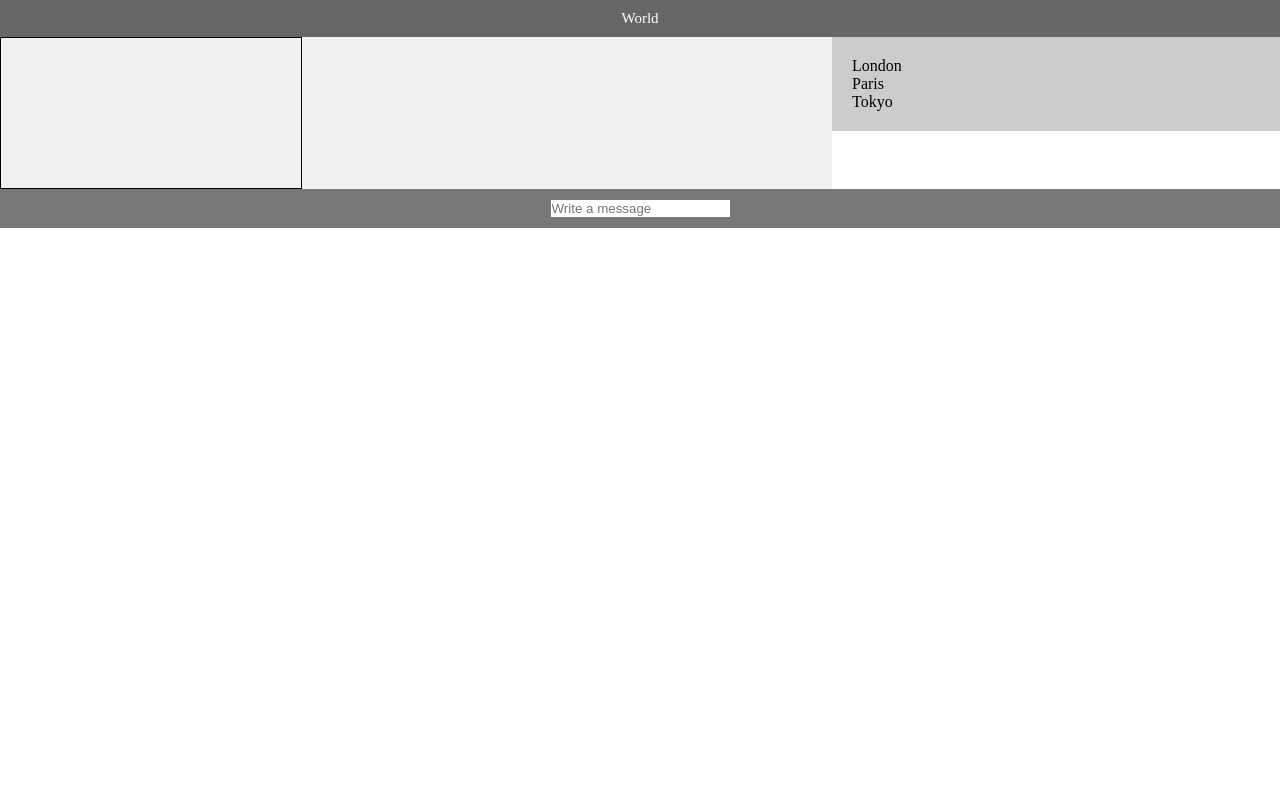
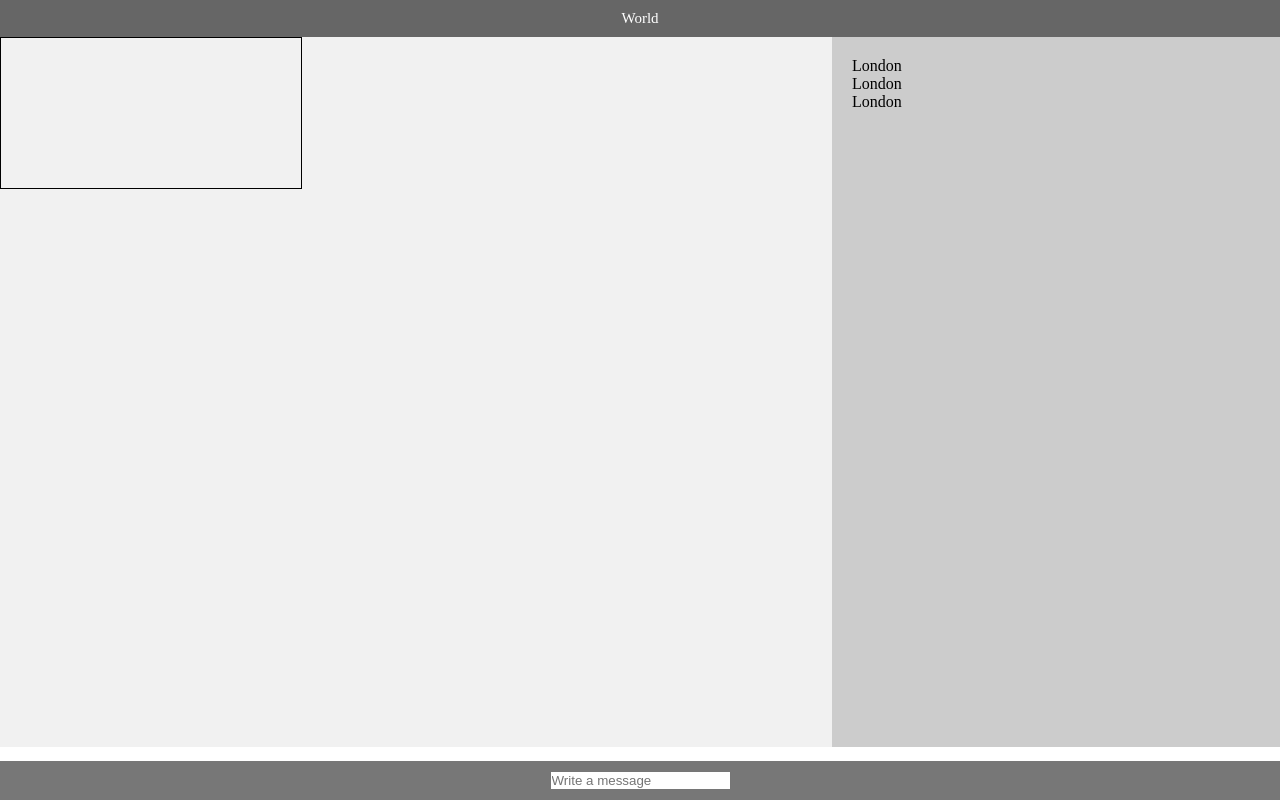
Before and after one commit to XaviSanta/VirtualCommunicationEnvironment, a website: page frontend/world.html in a window 1280 px wide. Drawn offline with nearby package versions, Linux system fonts and the light colour scheme.

Commit message:
Add skeleton style to world

```diff
--- a/frontend/world.css
+++ b/frontend/world.css
@@ -20,24 +20,30 @@ header {
   color: white;
 }
 
-article {
+section {
+  width: 100%;
+  height: -moz-calc(100% - 90px); /* Firefox */
+  height: -webkit-calc(100% - 90px); /* Chrome, Safari */
+}
+
+.container-canvas {
   float: left;
-  padding: 0px;
   width: 65%;
   background-color: #f1f1f1;
-  max-height: 90%;
+  height: 100%;
 }
 
 /* Create two columns/boxes that floats next to each other */
-nav {
-  float: left;
+.chat {
+  float: right;
   width: 35%;
   background: #ccc;
   padding: 20px;
+  height: 100%;
 }
 
 /* Style the list inside the menu */
-nav ul {
+.chat ul {
   list-style-type: none;
   padding: 0;
 }
@@ -55,10 +61,13 @@ footer {
   padding: 10px;
   text-align: center;
   color: white;
+  position: fixed;
+  bottom: 0;
+  width: 100%;
 }
 
 /* Responsive layout - makes the two columns/boxes stack on top of each other instead of next to each other, on small screens */
-@media (max-width: 600px) {
+@media (max-width: 700px) {
   nav, article {
     width: 100%;
     height: auto;
--- a/frontend/world.html
+++ b/frontend/world.html
@@ -10,17 +10,17 @@
     <header>World</header>
 
     <section>
-      <article>
+      <div class="container-canvas">
         <canvas id="myCanvas" style="border:1px solid #000000;"></canvas>
-      </article>
+      </div>
 
-      <nav>
+      <div class="chat">
         <ul>
           <li>London</li>
-          <li>Paris</li>
-          <li>Tokyo</li>
+          <li>London</li>
+          <li>London</li>
         </ul>
-      </nav>
+      </div>
     </section>
 
     <footer>
--- a/frontend/world.js
+++ b/frontend/world.js
@@ -46,7 +46,6 @@ function loop() {
 
 //start loop
 loop();
-
 function draw() {
   var parent = canvas.parentNode;
   var rect = parent.getBoundingClientRect();
```
